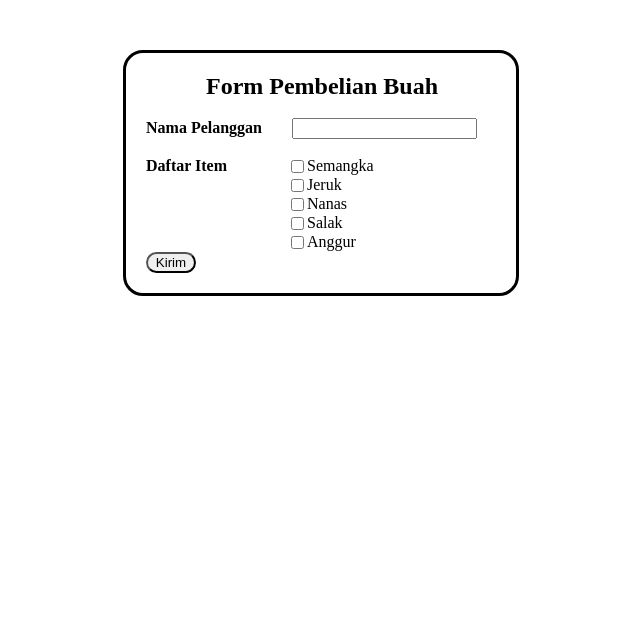
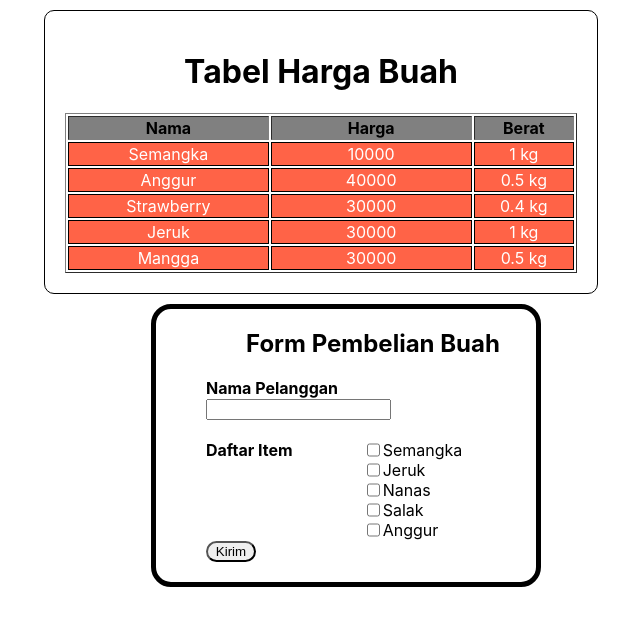
Before and after one commit to naufalhafizhul/sanbercode-reactjs-batch18-part2, a React (Create React App) app in the folder my-app/: page / in a window 1280 px wide. Shown: the top 626 px of the page, without its empty margins (319-959 px from the left). Built offline with nearby package versions, Linux system fonts and the light colour scheme.

Commit message:
Tugas 10

```diff
--- a/my-app/src/App.css
+++ b/my-app/src/App.css
@@ -1,11 +1,4 @@
-.App{
-  padding: 50px;
-}
-form{
-  padding: 20px;
-  margin: auto;
-  font-family: 'Times New Roman', Times, serif;
-}
+
 h2{
   margin-bottom: 20px;
 }
--- a/my-app/src/App.js
+++ b/my-app/src/App.js
@@ -1,49 +1,15 @@
 import React from 'react';
 import logo from './logo.svg';
 import './App.css';
+import Form from './Tugas-9/tugas9';
+import Tampil from './Tugas-10/tugas10';
 
 function App() {
   return (
-    <div className="App">
-      <form style = {{border:"3px solid black",borderRadius:"20px", width:"350px"}}>
-        <h2 style={{width:"200px",display:"inline", marginLeft:"60px"}}>Form Pembelian Buah</h2>
-        <br/>
-        <br/>
-          <content style = {{display:"inline", }}>
-              <label for="nama"><b>Nama Pelanggan</b></label>
-              <input style = {{display:"inline",marginLeft:"30px"}}type = "name" name="nama"/>
-              <br/>
-              <br/>
-          </content>
-        <div style = {{display:"flex"}}>
-          <label for = "Daftar" style ={{}}><b>Daftar Item</b></label>
-            <div style = {{display:"flex", flexDirection:"column",marginLeft:"60px"}}>
-              <div style={{display:"flex"}}>
-                <input type ="checkbox" name ="semangka"></input>
-                <label for = "semangka">Semangka</label>
-              </div>
-              <div style={{display:"flex"}}>
-                <input type ="checkbox" name ="jeruk"></input>
-                <label for = "jeruk">Jeruk</label>
-              </div>
-              <div style={{display:"flex"}}>
-                <input type ="checkbox" name ="nanas"></input>
-                <label for = "nanas">Nanas</label>
-              </div>
-              <div style={{display:"flex"}}>
-                <input type ="checkbox" name ="salak"></input>
-                <label for = "salak">Salak</label>
-              </div>
-              <div style={{display:"flex"}}>
-                <input type ="checkbox" name ="anggur"></input>
-                <label for = "anggur">Anggur</label>
-              </div>
-            </div>
-        </div>
+    <div className ="App">
+      <Tampil/>
+      <Form/>
 
-          <button type="submit" style={{borderRadius:"90px", width:"50px", display:"inline"}}>Kirim</button>
-
-      </form>
     </div>
   );
 }
--- /dev/null
+++ b/my-app/src/Tugas-10/tugas10.js
@@ -0,0 +1,56 @@
+import React from 'react';
+
+class Namabuah extends React.Component{
+    render(){
+        return(
+            <>
+
+            {this.props.nama}
+            {this.props.harga}
+            {this.props.berat}
+
+            </>
+        )
+    }
+}
+
+
+let dataHargaBuah = [
+    {nama: "Semangka", harga: 10000, berat: 1000},
+    {nama: "Anggur", harga: 40000, berat: 500},
+    {nama: "Strawberry", harga: 30000, berat: 400},
+    {nama: "Jeruk", harga: 30000, berat: 1000},
+    {nama: "Mangga", harga: 30000, berat: 500}
+  ]
+
+
+class Tampil extends React.Component{
+    render(){
+        return(
+        <>
+        <div style={{margin: '10px auto', border: '1px solid black', borderRadius: '10px', width: '40%', padding: '20px', backgroundColor: '#FFF'}}>
+                <h1 style={{textAlign: 'center'}}>Tabel Harga Buah</h1>
+                <table border="1" style={{width: '100%'}}>
+                    <tr>
+                        <th style={{width: '40%', backgroundColor: 'grey'}}>Nama</th>
+                        <th style={{width: '40%', backgroundColor: 'grey'}}>Harga</th>
+                        <th style={{width: '30%', backgroundColor: 'grey'}}>Berat</th>
+                    </tr>
+        {dataHargaBuah.map(el => {
+            return (
+                <tr style={{textAlign:"center"}}>
+                    <td style={{border: "1px solid black", backgroundColor:"tomato", color:"white"}}><Namabuah nama={el.nama}/></td>
+                    <td style={{border: "1px solid black", backgroundColor:"tomato", color:"white"}}><Namabuah harga={el.harga}/></td>
+                    <td style={{border: "1px solid black", backgroundColor:"tomato", color:"white"}}><Namabuah berat={el.berat/1000}/> kg</td>
+                </tr>
+            );
+        })}
+        </table>
+    </div>
+</>
+
+        )
+    }
+}
+
+export default Tampil
--- /dev/null
+++ b/my-app/src/Tugas-9/tugas9.js
@@ -0,0 +1,54 @@
+import React from 'react';
+
+class Form extends React.Component{
+    render(){
+        return(
+            <>
+              <div className="App" style={{justifyContent:'center', marginLeft:'470px'}}>
+                 <form style = {{border:"5px solid black",borderRadius:"20px", width:"42%", padding:"20px"}}>
+                   <h2 style={{width:"200px",display:"inline", marginLeft:"70px"}}>Form Pembelian Buah</h2>
+                      <br/>
+                      <br/>
+                        <content style = {{display:"inline", marginLeft:"30px"}}>
+                            <label for="nama"><b>Nama Pelanggan</b></label>
+                            <input style = {{display:"inline",marginLeft:"30px"}}type = "name" name="nama"/>
+                            <br/>
+                            <br/>
+                        </content>
+                      <div style = {{display:"flex", marginLeft:"30px"}}>
+                        <label for = "Daftar" style ={{}}><b>Daftar Item</b></label>
+                          <div style = {{display:"flex", flexDirection:"column",marginLeft:"70px"}}>
+                            <div style={{display:"flex"}}>
+                              <input type ="checkbox" name ="semangka"></input>
+                              <label for = "semangka">Semangka</label>
+                            </div>
+                            <div style={{display:"flex"}}>
+                              <input type ="checkbox" name ="jeruk"></input>
+                              <label for = "jeruk">Jeruk</label>
+                            </div>
+                            <div style={{display:"flex"}}>
+                              <input type ="checkbox" name ="nanas"></input>
+                              <label for = "nanas">Nanas</label>
+                            </div>
+                            <div style={{display:"flex"}}>
+                              <input type ="checkbox" name ="salak"></input>
+                              <label for = "salak">Salak</label>
+                            </div>
+                            <div style={{display:"flex"}}>
+                              <input type ="checkbox" name ="anggur"></input>
+                              <label for = "anggur">Anggur</label>
+                            </div>
+                          </div>
+                      </div>
+
+                   <button type="submit" style={{borderRadius:"90px", width:"50px", display:"inline", marginLeft:"30px"}}>Kirim</button>
+
+                </form>
+            </div>
+         </>
+        )
+    }
+}
+
+
+  export default Form;
```
